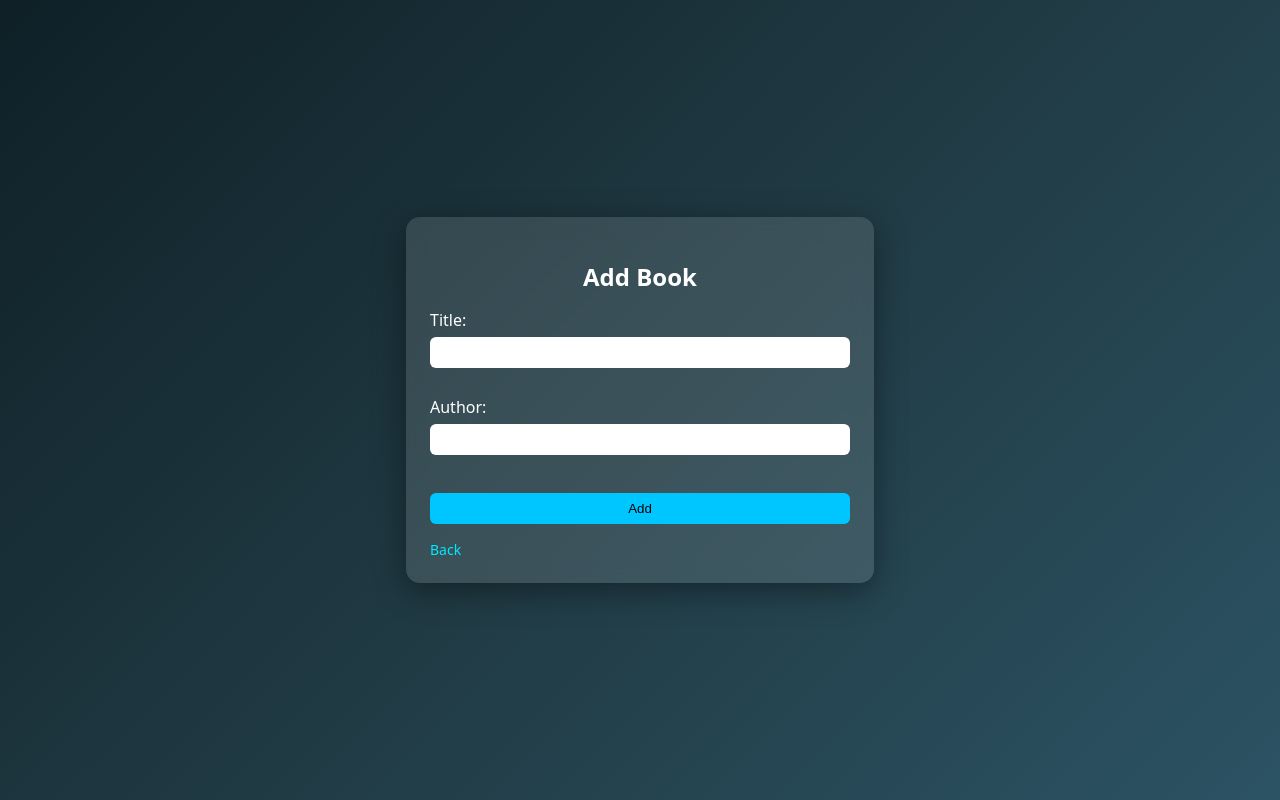
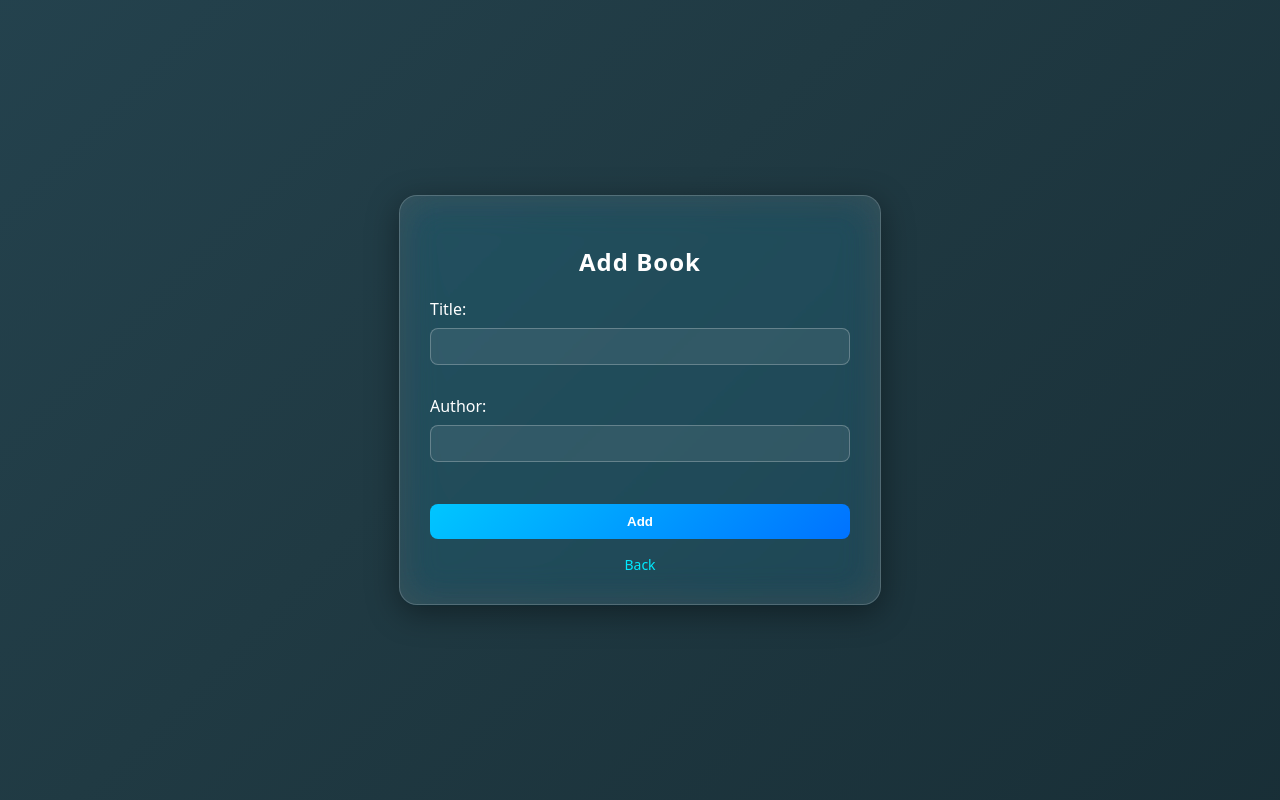
Before and after one commit to Codsach/django-library-demo, a Django app: page /add/ in a window 1280 px wide. Run offline with Django 5.2, Linux system fonts and the light colour scheme.

Commit message:
css changes

```diff
--- a/library/static/library/style.css
+++ b/library/static/library/style.css
@@ -1,50 +1,137 @@
+/* Animated Gradient Background */
 body {
     margin: 0;
-    font-family: system-ui;
-    background: linear-gradient(135deg, #0f2027, #203a43, #2c5364);
+    font-family: system-ui, -apple-system, BlinkMacSystemFont, sans-serif;
+    background: linear-gradient(-45deg, #0f2027, #203a43, #2c5364, #1c92d2);
+    background-size: 400% 400%;
+    animation: gradientShift 12s ease infinite;
     min-height: 100vh;
     display: flex;
     align-items: center;
     justify-content: center;
 }
 
+/* Smooth background animation */
+@keyframes gradientShift {
+    0% { background-position: 0% 50%; }
+    50% { background-position: 100% 50%; }
+    100% { background-position: 0% 50%; }
+}
+
+/* Glassmorphism Container */
 .container {
     width: 420px;
-    padding: 24px;
-    background: rgba(255, 255, 255, 0.12);
-    backdrop-filter: blur(10px);
-    -webkit-backdrop-filter: blur(10px);
-    border-radius: 14px;
-    box-shadow: 0 8px 32px rgba(0,0,0,0.4);
+    padding: 30px;
+    background: rgba(255, 255, 255, 0.08);
+    backdrop-filter: blur(18px) saturate(180%);
+    -webkit-backdrop-filter: blur(18px) saturate(180%);
+    border-radius: 18px;
+    border: 1px solid rgba(255, 255, 255, 0.2);
+    box-shadow:
+        0 8px 32px rgba(0, 0, 0, 0.4),
+        inset 0 0 40px rgba(255, 255, 255, 0.05);
     color: #fff;
+    animation: fadeInUp 1s ease forwards;
+    transform: translateY(20px);
+    opacity: 0;
+}
+
+/* Fade + slide animation */
+@keyframes fadeInUp {
+    to {
+        opacity: 1;
+        transform: translateY(0);
+    }
 }
 
 h2 {
     text-align: center;
-    margin-bottom: 16px;
+    margin-bottom: 20px;
+    font-weight: 600;
+    letter-spacing: 1px;
 }
 
+/* Glass Inputs */
 input {
     width: 100%;
-    padding: 8px;
-    margin: 6px 0;
-    border: none;
-    border-radius: 6px;
+    padding: 10px 12px;
+    margin: 8px 0;
+    border-radius: 8px;
+    border: 1px solid rgba(255, 255, 255, 0.25);
+    background: rgba(255, 255, 255, 0.08);
+    color: #fff;
+    outline: none;
+    transition: all 0.3s ease;
 }
 
+input::placeholder {
+    color: rgba(255, 255, 255, 0.6);
+}
+
+input:focus {
+    background: rgba(255, 255, 255, 0.15);
+    border: 1px solid #00eaff;
+    box-shadow: 0 0 10px rgba(0, 234, 255, 0.6);
+    transform: scale(1.02);
+}
+
+/* Animated Glass Button */
 button {
     width: 100%;
-    padding: 8px;
-    margin-top: 10px;
+    padding: 10px;
+    margin-top: 12px;
+    border-radius: 8px;
     border: none;
-    border-radius: 6px;
-    background: #00c6ff;
-    color: black;
+    background: linear-gradient(135deg, #00c6ff, #0072ff);
+    color: #fff;
+    font-weight: 600;
     cursor: pointer;
+    transition: all 0.3s ease;
+    position: relative;
+    overflow: hidden;
 }
 
+button:hover {
+    transform: translateY(-3px);
+    box-shadow: 0 8px 20px rgba(0, 198, 255, 0.6);
+}
+
+button:active {
+    transform: scale(0.98);
+}
+
+/* Shine effect on button */
+button::before {
+    content: "";
+    position: absolute;
+    top: 0;
+    left: -100%;
+    width: 100%;
+    height: 100%;
+    background: linear-gradient(
+        120deg,
+        transparent,
+        rgba(255, 255, 255, 0.4),
+        transparent
+    );
+    transition: 0.6s;
+}
+
+button:hover::before {
+    left: 100%;
+}
+
+/* Links */
 a {
+    display: block;
+    margin-top: 14px;
+    text-align: center;
     color: #00eaff;
     text-decoration: none;
     font-size: 14px;
+    transition: 0.3s;
 }
+
+a:hover {
+    text-shadow: 0 0 8px rgba(0, 234, 255, 0.8);
+}
```
